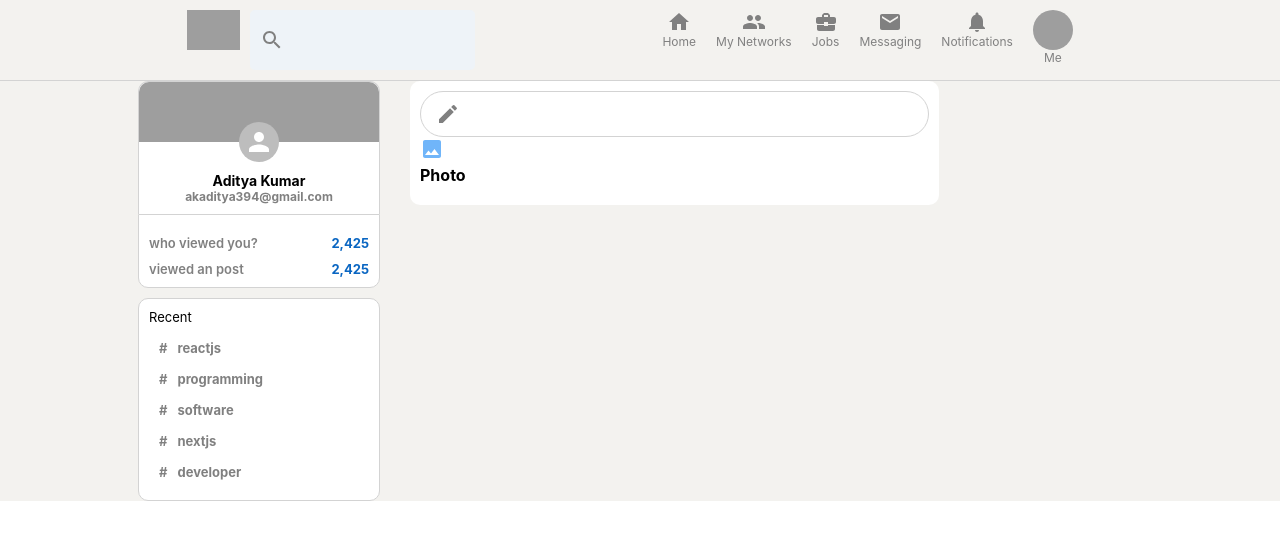
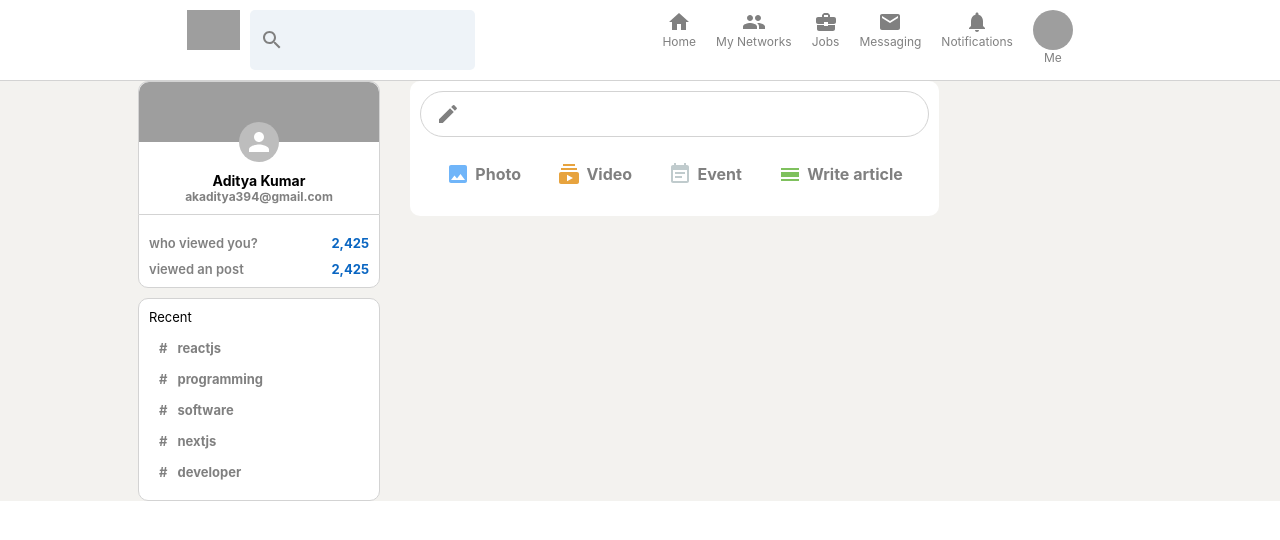
Before and after one commit to akaditya394/linkedin-clone, a React (Create React App) app: page / in a window 1280 px wide. Shown: the top 540 px of the page. Built offline with nearby package versions, Linux system fonts and the light colour scheme; grey boxes are pictures that could not be loaded.

Commit message:
input options implemented

```diff
--- a/src/components/Feed.css
+++ b/src/components/Feed.css
@@ -37,3 +37,9 @@
 .feed__input > form > button {
     display:none;
 }
+
+
+.feed__inputOptions{
+    display:flex;
+    justify-content: space-evenly;
+}
--- a/src/components/Feed.jsx
+++ b/src/components/Feed.jsx
@@ -1,6 +1,9 @@
 import React from "react";
-import CreateIcon from '@mui/icons-material/Create';
-import InsertPhotoIcon from '@mui/icons-material/InsertPhoto';
+import CreateIcon from "@mui/icons-material/Create";
+import InsertPhotoIcon from "@mui/icons-material/InsertPhoto";
+import EventNoteIcon from "@mui/icons-material/EventNote";
+import SubscriptionsIcon from "@mui/icons-material/Subscriptions";
+import CalendarViewDayIcon from "@mui/icons-material/CalendarViewDay";
 import "./Feed.css";
 import InputOption from "./InputOption";
 
@@ -17,6 +20,13 @@
         </div>
         <div className="feed__inputOptions">
           <InputOption Icon={InsertPhotoIcon} title="Photo" color="#70B5F9" />
+          <InputOption Icon={SubscriptionsIcon} title="Video" color="#E7A33E" />
+          <InputOption Icon={EventNoteIcon} title="Event" color="#C0CBCD" />
+          <InputOption
+            Icon={CalendarViewDayIcon}
+            title="Write article"
+            color="#7FC15E"
+          />
         </div>
       </div>
     </div>
--- a/src/components/Header.css
+++ b/src/components/Header.css
@@ -6,6 +6,7 @@
   border-bottom: 0.1px solid lightgray;
   padding-top: 10px;
   padding-bottom: 10px;
+  background-color: #fff;
   width: 100%;
   z-index: 999;
 }
--- a/src/components/InputOption.css
+++ b/src/components/InputOption.css
@@ -0,0 +1,18 @@
+.inputOption {
+  display: flex;
+  align-items: center;
+  margin-top:15px;
+  color: gray;
+  padding: 10px;
+  cursor: pointer;
+}
+
+
+.inputOption:hover{
+background-color: whitesmoke;
+border-radius: 10px;
+}
+
+.inputOption > h4{
+    margin-left: 5px;
+}
```
